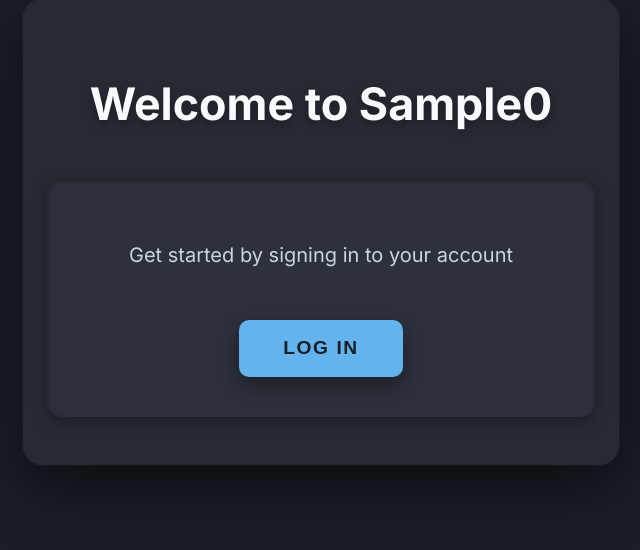
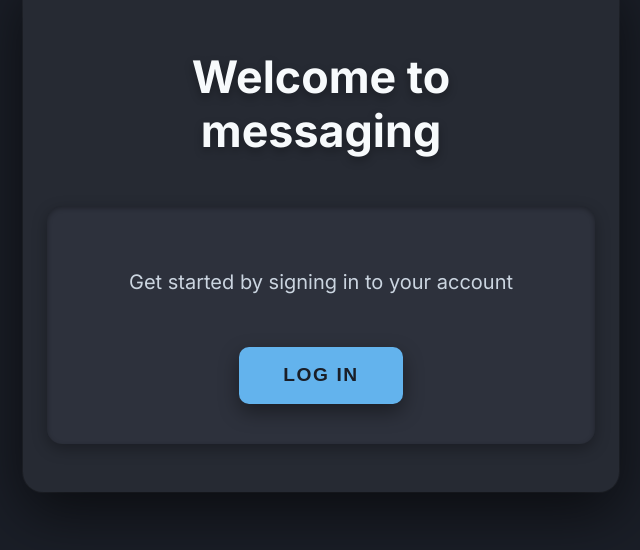
Before and after one commit to andrisribens/bot, a React (Create React App) app: page / in a window 1280 px wide. Shown: the part 168-718 px from the top of the page, without its empty margins (319-959 px from the left). Built offline with nearby package versions, Linux system fonts and the light colour scheme; no server answers; a web font is replaced by a local one.

Commit message:
fix: update welcome title

```diff
--- a/src/App.jsx
+++ b/src/App.jsx
@@ -31,7 +31,7 @@ function App() {
   return (
     <div className="app-container">
       <div className="main-card-wrapper">
-        <h1 className="main-title">Welcome to Sample0</h1>
+        <h1 className="main-title">Welcome to messaging</h1>
 
         {isAuthenticated ? (
           <div className="logged-in-section">
```
